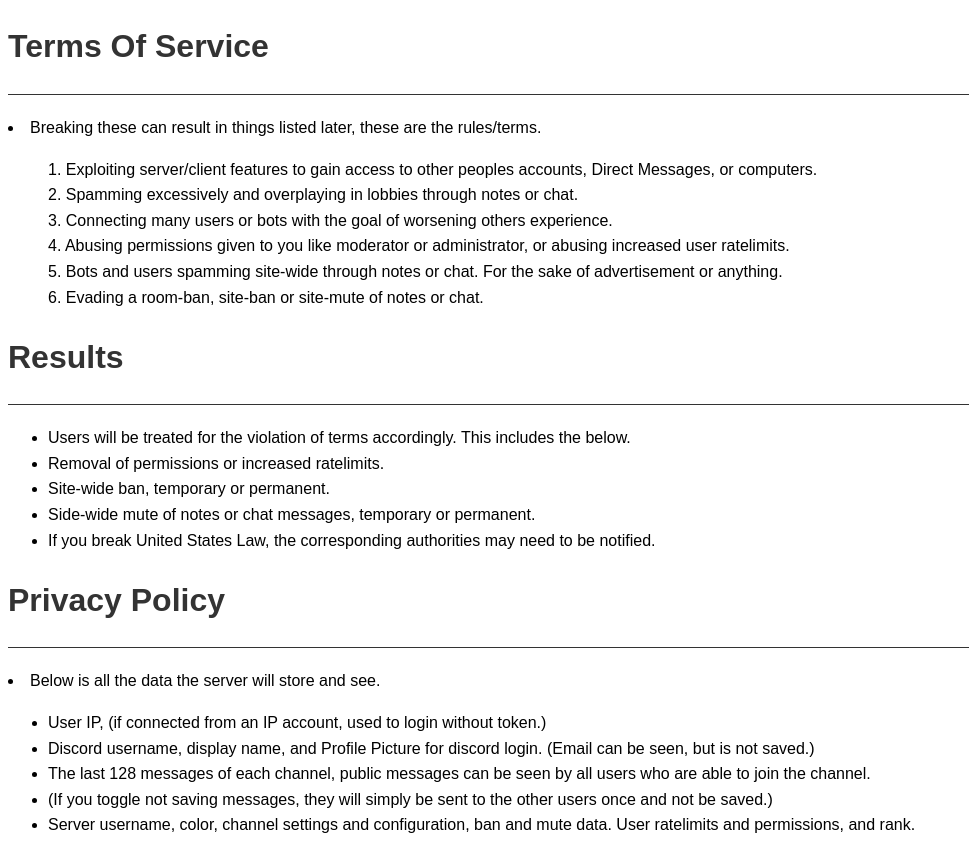
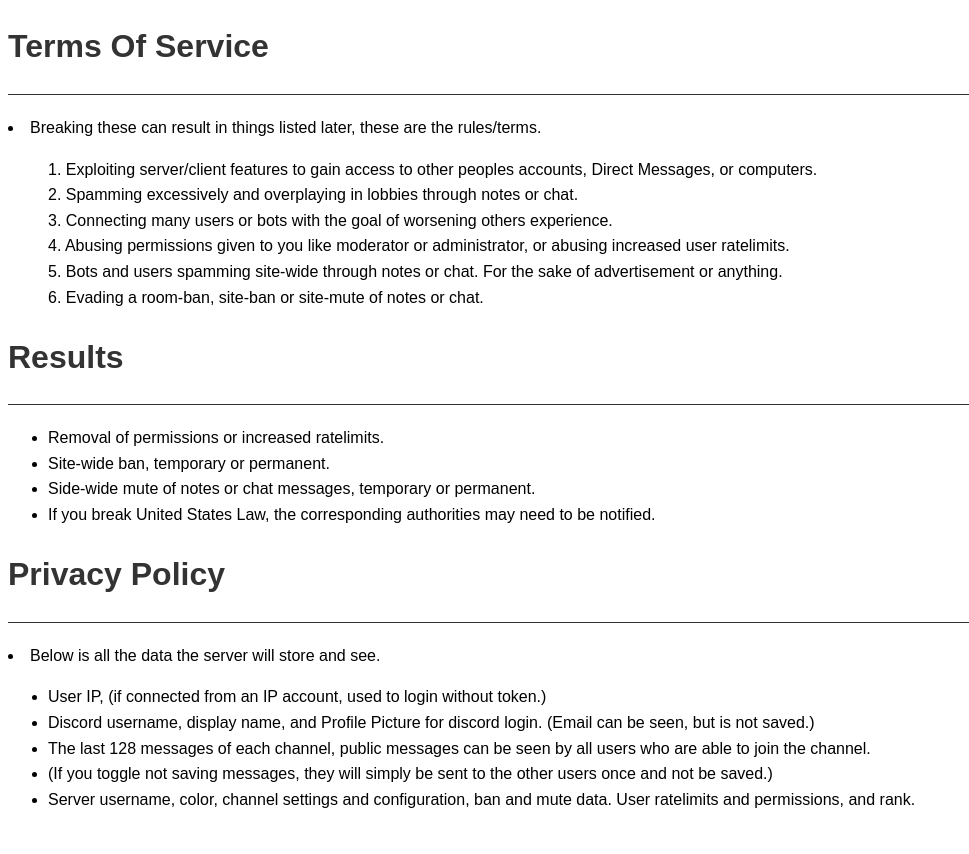
Before and after one commit to Antetreonick/Antetreonick.github.io, a plain HTML site: page stuff/index.html in a window 1280 px wide. Shown: the whole page, without its empty margins (0-969 px from the left). After the commit the page ends 828 px from the top, so only its background shows below. Drawn offline with Linux system fonts and the light colour scheme.

Commit message:
Update index.html

```diff
--- a/stuff/index.html
+++ b/stuff/index.html
@@ -36,7 +36,7 @@
 
     <h1>Results</h1>
     <hr>
-    <ul><li>Users will be treated for the violation of terms accordingly. This includes the below.</li>
+    <ul>
     <li>Removal of permissions or increased ratelimits.</li>
     <li>Site-wide ban, temporary or permanent.</li>
     <li>Side-wide mute of notes or chat messages, temporary or permanent.</li>
```
